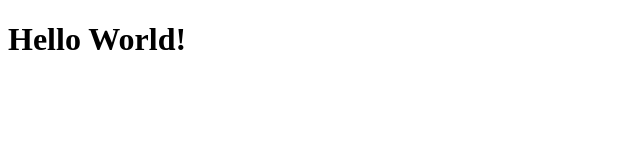
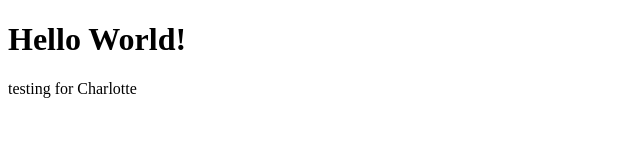
Before and after one commit to renewedspirit/test1, a plain HTML site: page index.html in a window 1280 px wide. Shown: the whole page, without its empty margins (0-640 px from the left). Drawn offline with Linux system fonts and the light colour scheme.

Commit message:
Update index.html

```diff
--- a/index.html
+++ b/index.html
@@ -7,5 +7,6 @@
 </head>
 <body>
     <h1>Hello World!</h1>
+    <p>testing for Charlotte</p>
 </body>
 </html>
```
